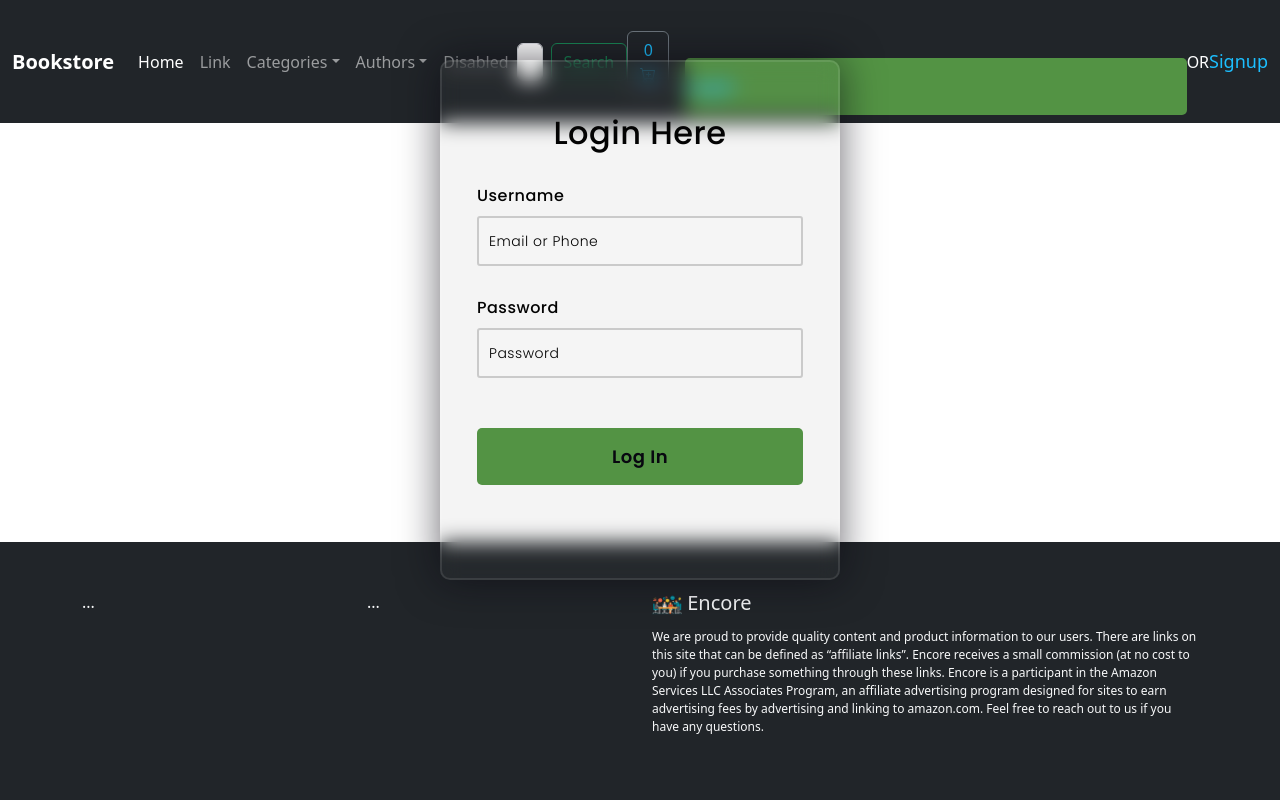
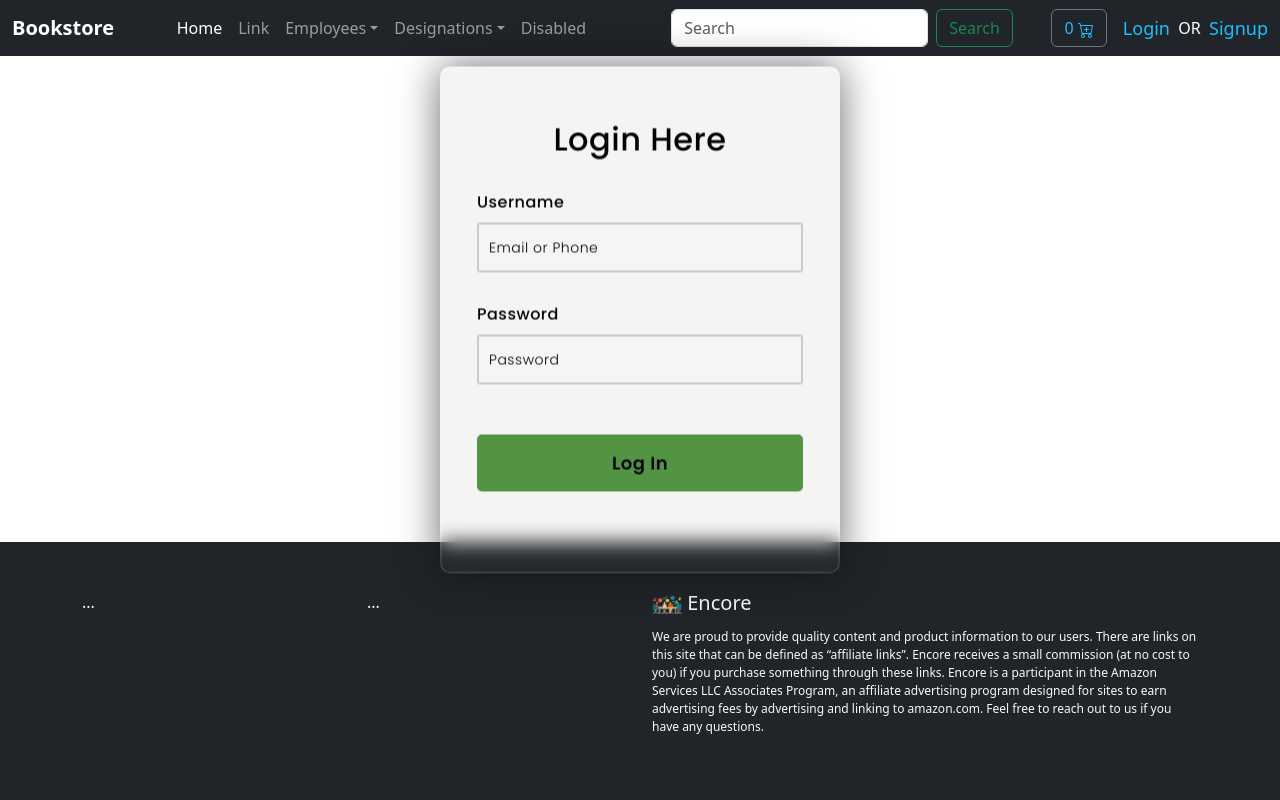
Before and after one commit to Biplob14/HRM-system, a Django app: page /user/login/ in a window 1280 px wide. Run offline with Django 4.2, Linux system fonts and the light colour scheme; some libraries are stand-ins or nearby versions.

Commit message:
feat: navbar and user list page update

```diff
--- a/requirements.txt
+++ b/requirements.txt
@@ -2,3 +2,5 @@ asgiref==3.7.2
 Django==4.2.2
 sqlparse==0.4.4
 tzdata==2023.3
+psycopg2-binary
+Pillow
--- a/static/css/login.css
+++ b/static/css/login.css
@@ -37,7 +37,8 @@
     bottom: -80px;
 }
 .login-form{
-    height: 520px;
+    height: auto;
+    max-height: 520px;
     width: 400px;
     background-color: rgb(105 101 101 / 7%);
     position: absolute;
@@ -89,7 +90,7 @@ form h3{
 .input-field:focus {
     background-color:#cacaca;
 }
-.login-btn{
+.login-form-btn{
     margin-top: 50px;
     width: 100%;
     background-color: #539344;
--- a/templates/navbar.html
+++ b/templates/navbar.html
@@ -18,9 +18,9 @@
 
                 {% comment %} books dorpdown {% endcomment %}
                 <li class="nav-item dropdown dropdown-cat">
-                    <a class="nav-link dropdown-toggle" href="#" id="navbarScrollingDropdown" role="button" data-bs-toggle="dropdown" aria-expanded="false">Categories</a>
+                    <a class="nav-link dropdown-toggle" href="#" id="navbarScrollingDropdown" role="button" data-bs-toggle="dropdown" aria-expanded="false">Employees</a>
                     <ul class="dropdown-menu dropdown-menu-cat" aria-labelledby="navbarScrollingDropdown">
-                        <li><a class="dropdown-item" href="">All Books</a></li>
+                        <li><a class="dropdown-item" href="">All Employees</a></li>
                         <li><hr class="dropdown-divider"></li>
                         {% for category in categories %}
                             <li><a class="dropdown-item" href="{% url 'books:categorise_books' category.name %}">{{ category.name|title }}</a></li>
@@ -29,9 +29,9 @@
                 </li>
                 {% comment %} authors dropdown {% endcomment %}
                 <li class="nav-item dropdown dropdown-cat">
-                    <a class="nav-link dropdown-toggle" href="#" id="navbarScrollingDropdown" role="button" data-bs-toggle="dropdown" aria-expanded="false">Authors</a>
+                    <a class="nav-link dropdown-toggle" href="#" id="navbarScrollingDropdown" role="button" data-bs-toggle="dropdown" aria-expanded="false">Designations</a>
                     <ul class="dropdown-menu dropdown-menu-cat" aria-labelledby="navbarScrollingDropdown">
-                        <li><a class="dropdown-item" href="">All Books</a></li>
+                        <li><a class="dropdown-item" href="">All Designations</a></li>
                         <li><hr class="dropdown-divider"></li>
                         {% for author in authors %}
                             <li><a class="dropdown-item" href="">{{ author.name|title }}</a></li>
@@ -79,9 +79,9 @@
             </div>
         </div>
         {% else %}
-        <p class="text-white login-btn"><a href="{% url 'users:user_login' %}">Login </a></p>
+        <p class="text-white login-btn"><a href="{% url 'user_login' %}">Login </a></p>
         <p class="text-white login-signup-space">&nbsp; OR &nbsp;</p>
-        <p class="text-white signup-btn"><a href="{% url 'users:user_register' %}">Signup</a></p>
+        <p class="text-white signup-btn"><a href="">Signup</a></p>
         {% endif %}
     </div>
 </nav>
--- a/users/models.py
+++ b/users/models.py
@@ -4,7 +4,7 @@ from django.contrib.auth.models import AbstractUser
 
 class UserModel(AbstractUser):
     email = models.EmailField(verbose_name='email address', max_length=255, unique=True)
-    is_active = models.BooleanField(default=False)
+    is_active = models.BooleanField(default=True)
     image = models.ImageField(upload_to='images/users/', null=True, blank=True)
     def __str__(self):
         return self.username
@@ -34,6 +34,10 @@ class BankDetails(models.ForeignKey):
 class UserDetailsModel(models.Model):
     employee_id = models.IntegerField()
     joining_date = models.DateField(auto_now_add=True)
+    birth_date = models.DateField(null=True)
     department = models.ForeignKey(DepartmentModel, on_delete=models.DO_NOTHING)
     designation = models.ForeignKey(DesignationModel, on_delete=models.DO_NOTHING)
     salary = models.DecimalField(max_digits=12, decimal_places=2, default=0)
+
+    def __str__(self):
+        self.employee_id
--- a/users/templates/login.html
+++ b/users/templates/login.html
@@ -16,7 +16,7 @@
         <label for="password" class="login-input-label">Password</label>
         <input type="password" class="input-field" placeholder="Password" id="password">
 
-        <button class="login-btn">Log In</button>
+        <button class="login-form-btn">Log In</button>
         <div class="social">
             {% comment %} <div class="go"><i class="fab fa-google"></i>  Google</div>
             <div class="fb"><i class="fab fa-facebook"></i>  Facebook</div> {% endcomment %}
--- a/users/urls.py
+++ b/users/urls.py
@@ -1,7 +1,8 @@
 from django.urls import path
-from .views import UserRegistration, UserLogin
+from .views import UserRegistration, UserLogin, EmployeeList
 
 urlpatterns = [
     path('register/', UserRegistration.as_view(), name='user_register'),
     path('login/', UserLogin.as_view(), name='user_login'),
+    path('employees/', EmployeeList.as_view(), name='employe_list'),
 ]
--- a/users/views.py
+++ b/users/views.py
@@ -1,5 +1,5 @@
 from django.shortcuts import render
-from django.views.generic import CreateView
+from django.views.generic import CreateView, ListView
 from .models import UserModel
 from .forms import UserRegistrationForm
 from django.shortcuts import render
@@ -15,4 +15,8 @@ class UserRegistration(CreateView):
 
 class UserLogin(LoginView):
     template_name = 'login.html'
-    # redirect_authenticated_user = True
+    redirect_authenticated_user = True
+
+class EmployeeList(ListView):
+    model = UserModel
+    template_name    = 'employee_list.html'
```
Also changed, not shown: users/templates/employee_list.html (added, +8 -0 lines), users/migrations/0005_userdetailsmodel_birth_date.py (added), users/migrations/0006_alter_usermodel_is_active.py (added).
